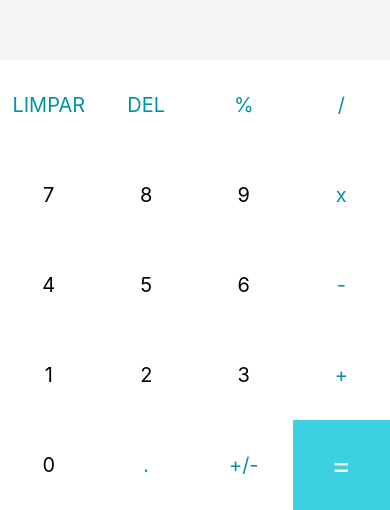
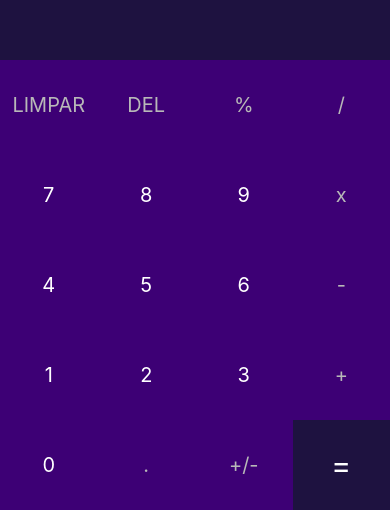
Before and after one commit to LeandroYamanaka/calculadoraUc13, a React Native app: screen / in a window 390 px wide. Shown: the part 334-844 px from the top of the page. Built offline with nearby package versions, Linux system fonts and the light colour scheme.

Commit message:
Color changed

```diff
--- a/App.js
+++ b/App.js
@@ -84,12 +84,12 @@
 
         {buttons.map((button) =>
           button === '=' ? // Mapeamento do botão =
-        <TouchableOpacity onPress={() => handleInput(button)} key={button} style={[styles.button, {backgroundColor: '#3dd0e3'}]}>
+        <TouchableOpacity onPress={() => handleInput(button)} key={button} style={[styles.button, {backgroundColor: 'rgb(30,18,64)', borderWidth: 0}]}>
           <Text style={[styles.textButton, {color: "white", fontSize: 30}]}>{button}</Text>
         </TouchableOpacity>
           : // Mapeamento dos outros botões
           <TouchableOpacity onPress={() => handleInput(button)} key={button} style={styles.button}>
-            <Text style={[styles.textButton, {color: typeof(button) === 'number' ? 'black': '#0093a6'}]}>{button}</Text>
+            <Text style={[styles.textButton, {color: typeof(button) === 'number' ? 'white': '#b8b8b8'}]}>{button}</Text>
           </TouchableOpacity>
         )}
       </View>
@@ -105,17 +105,17 @@
   results: {
     flex: 2,
     justifyContent: "center",
-    backgroundColor: "#f5f5f5"
+    backgroundColor: 'rgb(30,18,64)',
   },
   resultText: {
-    color: "#282F38",
+    color: "#b8b8b8",
     fontSize: 32,
     fontWeight: "bold",
     padding: 12,
     textAlign: "right"
   },
   historyText:{
-    color: "#7c7c7c",
+    color: "#b8b8b8",
     fontSize: 20,
     marginRight: 10,
     alignSelf: 'flex-end',
@@ -123,6 +123,7 @@
   buttons: {
     flexDirection: 'row',
     flexWrap: 'wrap',
+    backgroundColor: 'rgb(61,0,117)',
   },
   button: {
     backgroundColor: 'white',
@@ -131,9 +132,10 @@
     minWidth: 90,
     minHeight: 90,
     flex: 2,
+    backgroundColor: 'rgb(61,0,117)',
   },
   textButton: {
-    color: "#7c7c7c",
+    color: "#b8b8b8",
     fontSize: 20,
   }
 });
```
